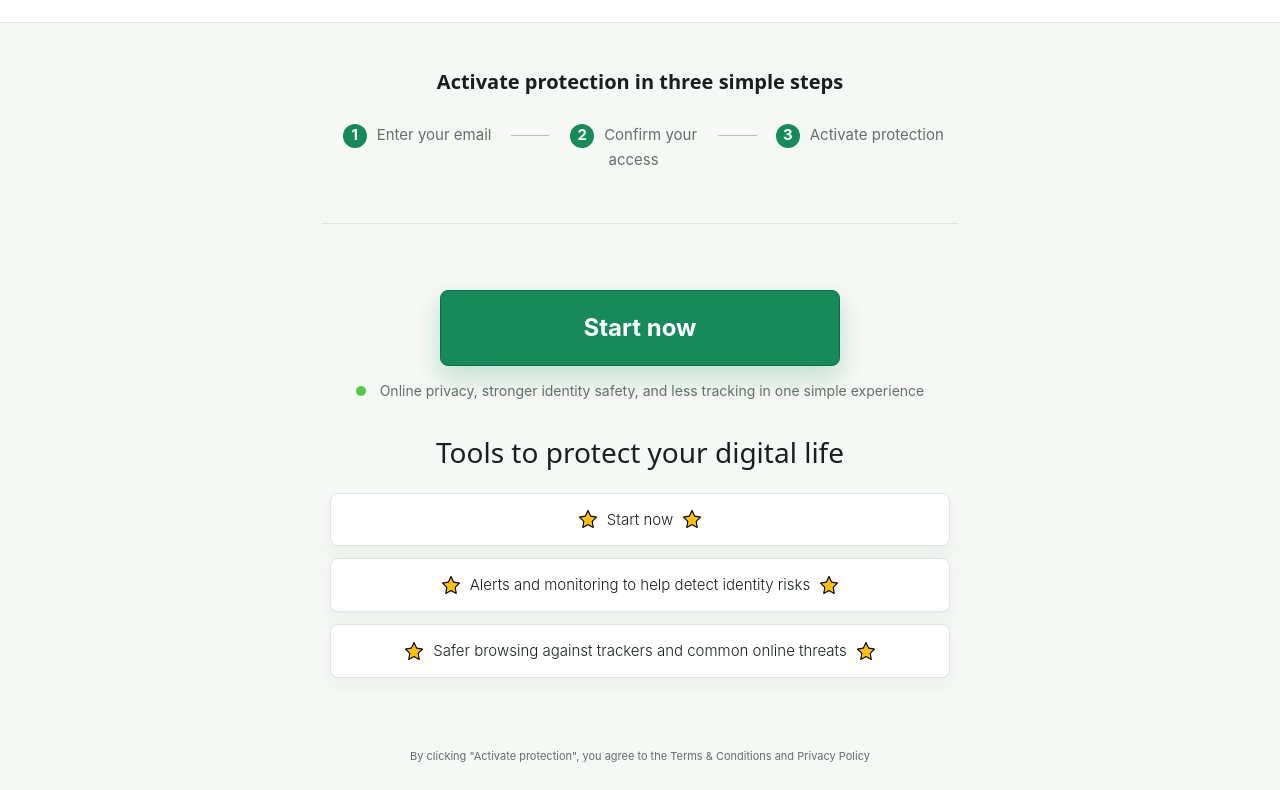
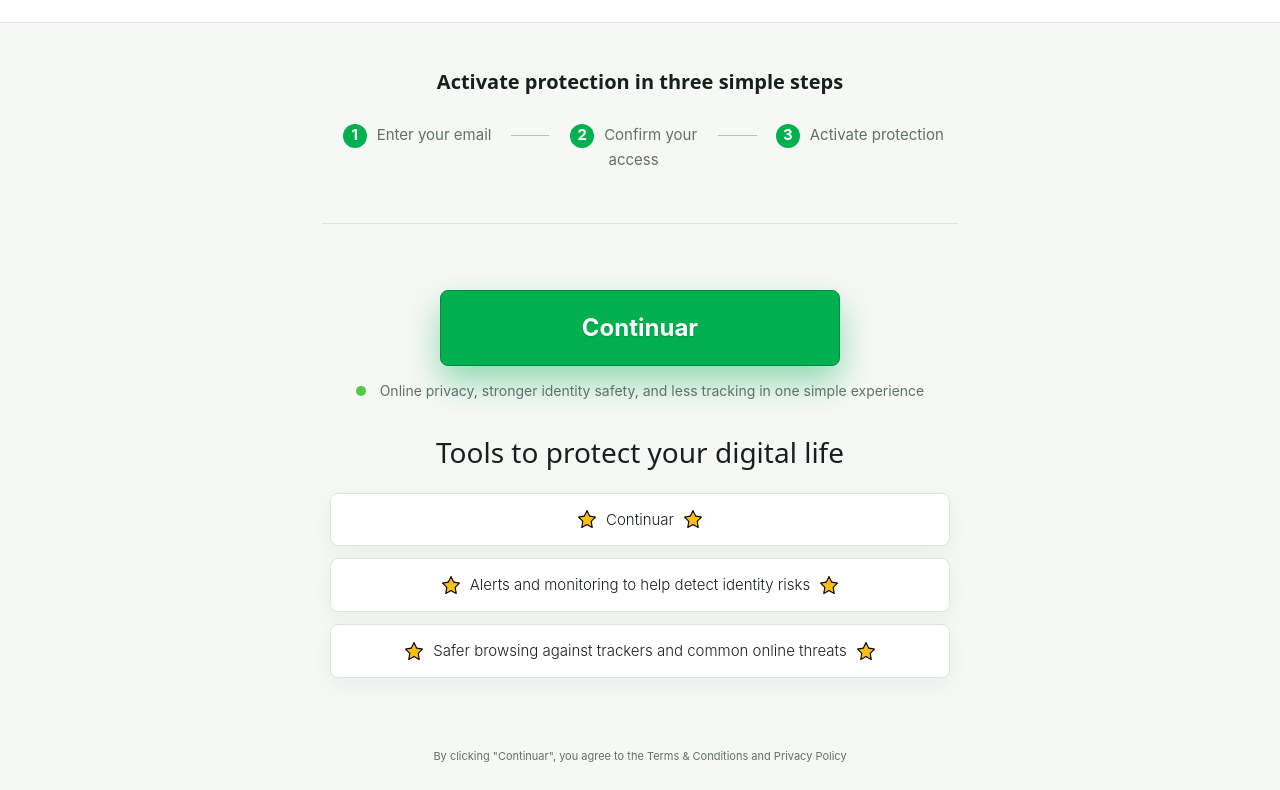
Before and after one commit to mmm489/landingtkfr, a website: page index.html in a window 1280 px wide. Shown: the part 605-1395 px from the top of the page. Drawn offline with Linux system fonts and the light colour scheme.

Commit message:
Make CTAs continue and strengthen green

```diff
--- a/static/css/landing-overrides.css
+++ b/static/css/landing-overrides.css
@@ -5,8 +5,8 @@
   --ink: #17201d;
   --muted: #62706a;
   --line: #dce6df;
-  --green: #168a5b;
-  --green-dark: #0f6f49;
+  --green: #00b050;
+  --green-dark: #008a3d;
   --amber: #e7a33a;
   --blue: #315c8f;
 }
@@ -106,10 +106,11 @@ body {
 }
 
 .DL-button a {
-  background: var(--green);
-  border: 1px solid var(--green-dark);
+  background: var(--green) !important;
+  background-color: var(--green) !important;
+  border: 1px solid var(--green-dark) !important;
   border-radius: 8px;
-  box-shadow: 0 12px 28px rgba(22, 138, 91, 0.24);
+  box-shadow: 0 16px 34px rgba(0, 176, 80, 0.42);
   color: #fff;
   font-size: 24px;
   height: auto;
@@ -118,11 +119,23 @@ body {
   max-width: 360px;
   min-height: 76px;
   padding: 23px 24px;
+  text-shadow: 0 1px 2px rgba(0, 0, 0, 0.18);
+  transition: background-color 0.18s ease, box-shadow 0.18s ease, transform 0.18s ease;
 }
 
 .DL-button a:hover,
 .formbox-right .btn-submit:hover {
-  background: var(--green-dark);
+  background: var(--green-dark) !important;
+  background-color: var(--green-dark) !important;
+  box-shadow: 0 18px 38px rgba(0, 138, 61, 0.42);
+  transform: translateY(-1px);
+}
+
+.DL-button a:active,
+.formbox-right .btn-submit:active,
+.formbox-right .btn-submit.spinning {
+  background: var(--green-dark) !important;
+  background-color: var(--green-dark) !important;
 }
 
 .DL-button a svg {
@@ -289,9 +302,13 @@ h4 {
 }
 
 .formbox-right .btn-submit {
-  background: var(--green);
+  background: var(--green) !important;
+  background-color: var(--green) !important;
+  border-color: var(--green-dark) !important;
   border-radius: 8px;
+  box-shadow: 0 12px 24px rgba(0, 176, 80, 0.28);
   font-size: 20px;
+  text-shadow: 0 1px 2px rgba(0, 0, 0, 0.18);
 }
 
 .modal-close {
--- a/static/js/landing.js
+++ b/static/js/landing.js
@@ -9,8 +9,8 @@ export const translations = {
     banner_txt: 'Proteccion digital para navegar con mas privacidad, reducir el rastreo y mantener tu identidad mejor protegida en tus dispositivos.',
     mob_act: 'Proteccion <b>movil</b>',
     online_act: 'Seguridad y <br><b>privacidad online</b>',
-    continue: 'Activar proteccion',
-    creating: 'Activando',
+    continue: 'Continuar',
+    creating: 'Continuar',
     email_input: 'Ingrese correo electronico',
     speed: 'Configuracion rapida y segura',
     sec_con: '<b>Navegacion</b><br> mas privada',
@@ -20,13 +20,13 @@ export const translations = {
     create_account: 'Introduce tu email',
     verify_account: 'Confirma tu acceso',
     get_access: 'Activa tu proteccion',
-    get_started: 'Empezar ahora',
+    get_started: 'Continuar',
     discover: 'Privacidad online, identidad mas protegida y menos rastreo en una sola experiencia',
     global_access: 'Herramientas para proteger tu vida digital',
     storage: 'Alertas y supervision para ayudarte a detectar riesgos de identidad',
     extra_speed: 'Navegacion mas segura frente a rastreadores y amenazas comunes',
     invalid_email: 'La direccion de correo electronico es invalida',
-    terms: 'Al hacer clic en "Activar proteccion", aceptas los Terminos y condiciones y la Politica de privacidad',
+    terms: 'Al hacer clic en "Continuar", aceptas los Terminos y condiciones y la Politica de privacidad',
     modal_step: 'en 3 sencillos pasos',
     free_account: 'Crea tu acceso seguro',
     language_en: 'Ingles',
@@ -41,8 +41,8 @@ export const translations = {
     banner_txt: 'Digital protection for more private browsing, reduced tracking, and stronger identity safety across your devices.',
     mob_act: 'Mobile <b>protection</b>',
     online_act: 'Online security <br><b>and privacy</b>',
-    continue: 'Activate protection',
-    creating: 'Activating',
+    continue: 'Continuar',
+    creating: 'Continuar',
     email_input: 'Enter your email',
     speed: 'Fast and secure setup',
     sec_con: '<b>More private</b><br> browsing',
@@ -52,13 +52,13 @@ export const translations = {
     create_account: 'Enter your email',
     verify_account: 'Confirm your access',
     get_access: 'Activate protection',
-    get_started: 'Start now',
+    get_started: 'Continuar',
     discover: 'Online privacy, stronger identity safety, and less tracking in one simple experience',
     global_access: 'Tools to protect your digital life',
     storage: 'Alerts and monitoring to help detect identity risks',
     extra_speed: 'Safer browsing against trackers and common online threats',
     invalid_email: 'The email input is invalid',
-    terms: 'By clicking "Activate protection", you agree to the Terms & Conditions and Privacy Policy',
+    terms: 'By clicking "Continuar", you agree to the Terms & Conditions and Privacy Policy',
     modal_step: 'in three straightforward steps',
     free_account: 'Create your secure access',
     language_en: 'English',
@@ -73,8 +73,8 @@ export const translations = {
     banner_txt: 'Protection numerique pour naviguer avec plus de confidentialite, reduire le pistage et mieux proteger votre identite.',
     mob_act: 'Protection <b>mobile</b>',
     online_act: 'Securite et <br><b>confidentialite en ligne</b>',
-    continue: 'Activer la protection',
-    creating: 'Activation',
+    continue: 'Continuar',
+    creating: 'Continuar',
     email_input: 'Entrez votre email',
     speed: 'Configuration rapide et securisee',
     sec_con: '<b>Navigation</b><br> plus privee',
@@ -84,13 +84,13 @@ export const translations = {
     create_account: 'Entrez votre email',
     verify_account: 'Confirmez votre acces',
     get_access: 'Activer la protection',
-    get_started: 'Commencer maintenant',
+    get_started: 'Continuar',
     discover: 'Confidentialite en ligne, identite mieux protegee et moins de pistage',
     global_access: 'Des outils pour proteger votre vie numerique',
     storage: 'Alertes et surveillance pour aider a detecter les risques d identite',
     extra_speed: 'Navigation plus sure face aux traqueurs et menaces courantes',
     invalid_email: 'Adresse email invalide',
-    terms: 'En cliquant sur "Activer la protection", vous acceptez les conditions et la politique de confidentialite',
+    terms: 'En cliquant sur "Continuar", vous acceptez les conditions et la politique de confidentialite',
     modal_step: 'en 3 etapes simples',
     free_account: 'Creez votre acces securise',
     language_en: 'Anglais',
@@ -105,8 +105,8 @@ export const translations = {
     banner_txt: 'Digitaler Schutz fur privateres Surfen, weniger Tracking und besseren Identitatsschutz auf Ihren Geraten.',
     mob_act: 'Mobiler <b>Schutz</b>',
     online_act: 'Online-Sicherheit <br><b>und Privatsphaere</b>',
-    continue: 'Schutz aktivieren',
-    creating: 'Aktivierung',
+    continue: 'Continuar',
+    creating: 'Continuar',
     email_input: 'E-Mail eingeben',
     speed: 'Schnelle und sichere Einrichtung',
     sec_con: '<b>Privateres</b><br> Surfen',
@@ -116,13 +116,13 @@ export const translations = {
     create_account: 'E-Mail eingeben',
     verify_account: 'Zugang bestatigen',
     get_access: 'Schutz aktivieren',
-    get_started: 'Jetzt starten',
+    get_started: 'Continuar',
     discover: 'Online-Privatsphaere, besserer Identitatsschutz und weniger Tracking',
     global_access: 'Werkzeuge zum Schutz Ihres digitalen Lebens',
     storage: 'Warnungen und Uberwachung zur Erkennung von Identitatsrisiken',
     extra_speed: 'Sichereres Surfen gegen Tracker und haufige Online-Bedrohungen',
     invalid_email: 'Die E-Mail-Adresse ist ungueltig',
-    terms: 'Mit Klick auf "Schutz aktivieren" akzeptieren Sie die Bedingungen und Datenschutzrichtlinie',
+    terms: 'Mit Klick auf "Continuar" akzeptieren Sie die Bedingungen und Datenschutzrichtlinie',
     modal_step: 'in 3 einfachen Schritten',
     free_account: 'Sicheren Zugang erstellen',
     language_en: 'Englisch',
@@ -137,8 +137,8 @@ export const translations = {
     banner_txt: 'Protezione digitale per navigare con piu privacy, ridurre il tracciamento e proteggere meglio la tua identita.',
     mob_act: 'Protezione <b>mobile</b>',
     online_act: 'Sicurezza e <br><b>privacy online</b>',
-    continue: 'Attiva protezione',
-    creating: 'Attivazione',
+    continue: 'Continuar',
+    creating: 'Continuar',
     email_input: 'Inserisci email',
     speed: 'Configurazione rapida e sicura',
     sec_con: '<b>Navigazione</b><br> piu privata',
@@ -148,13 +148,13 @@ export const translations = {
     create_account: 'Inserisci email',
     verify_account: 'Conferma accesso',
     get_access: 'Attiva protezione',
-    get_started: 'Inizia ora',
+    get_started: 'Continuar',
     discover: 'Privacy online, identita piu protetta e meno tracciamento',
     global_access: 'Strumenti per proteggere la tua vita digitale',
     storage: 'Avvisi e monitoraggio per aiutarti a rilevare rischi di identita',
     extra_speed: 'Navigazione piu sicura contro tracker e minacce comuni',
     invalid_email: 'Indirizzo email non valido',
-    terms: 'Cliccando su "Attiva protezione", accetti termini e informativa sulla privacy',
+    terms: 'Cliccando su "Continuar", accetti termini e informativa sulla privacy',
     modal_step: 'in 3 semplici passaggi',
     free_account: 'Crea il tuo accesso sicuro',
     language_en: 'Inglese',
```
Also changed, not shown: tests/landing.test.mjs (+19 -0 lines).
